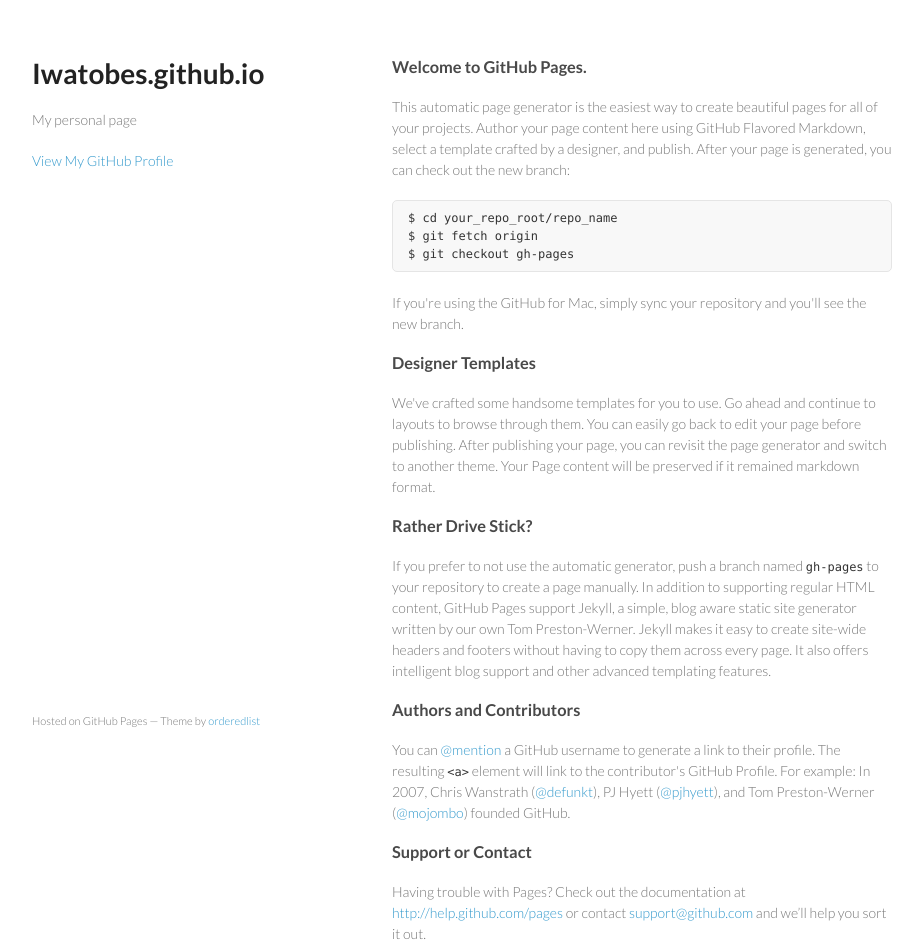
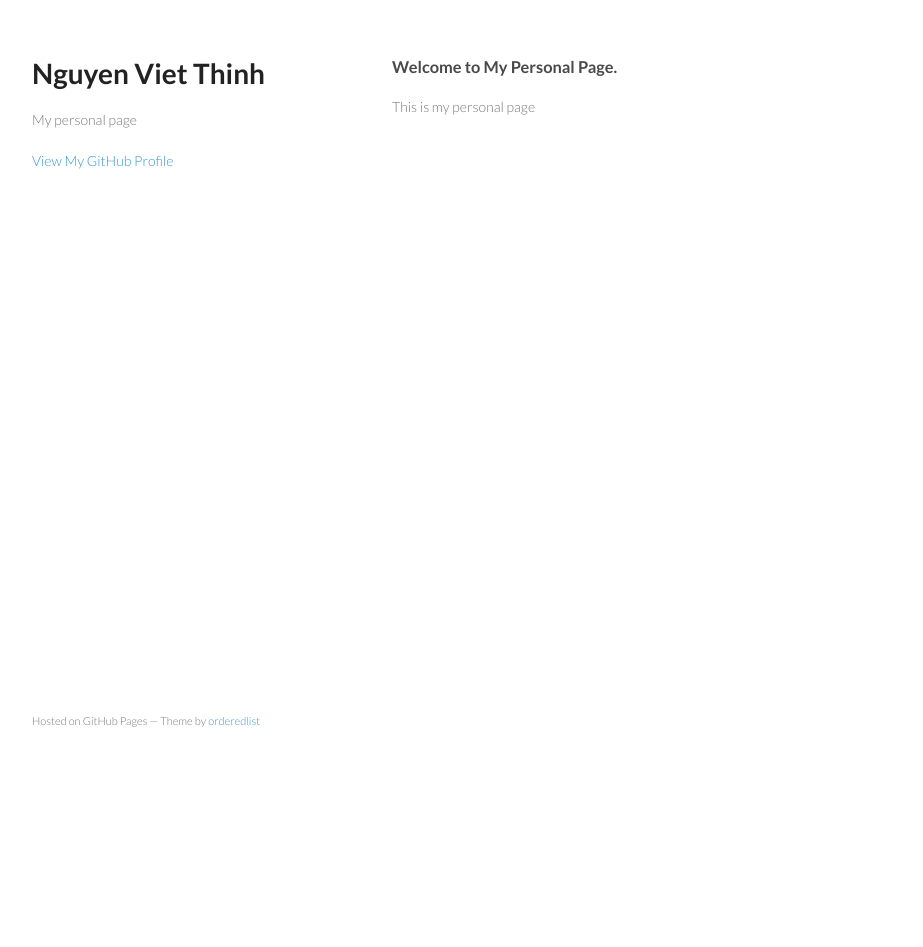
Before and after one commit to iwatobes/iwatobes.github.io, a plain HTML site: page index.html in a window 1280 px wide. Shown: the whole page, without its empty margins (178-1101 px from the left). After the commit the page ends 800 px from the top, so only its background shows below. Drawn offline with Linux system fonts and the light colour scheme.

Commit message:
Clean up index.html

```diff
--- a/index.html
+++ b/index.html
@@ -3,7 +3,7 @@
   <head>
     <meta charset="utf-8">
     <meta http-equiv="X-UA-Compatible" content="chrome=1">
-    <title>Iwatobes.github.io by iwatobes</title>
+    <title>Hella Issues</title>
 
     <link rel="stylesheet" href="stylesheets/styles.css">
     <link rel="stylesheet" href="stylesheets/pygment_trac.css">
@@ -15,7 +15,7 @@
   <body>
     <div class="wrapper">
       <header>
-        <h1>Iwatobes.github.io</h1>
+        <h1>Nguyen Viet Thinh</h1>
         <p>My personal page</p>
 
 
@@ -24,36 +24,12 @@
       </header>
       <section>
         <h3>
-<a name="welcome-to-github-pages" class="anchor" href="#welcome-to-github-pages"><span class="octicon octicon-link"></span></a>Welcome to GitHub Pages.</h3>
+<a name="welcome-to-github-pages" class="anchor" href="#welcome-to-github-pages"><span class="octicon octicon-link"></span></a>Welcome to My Personal Page.</h3>
 
-<p>This automatic page generator is the easiest way to create beautiful pages for all of your projects. Author your page content here using GitHub Flavored Markdown, select a template crafted by a designer, and publish. After your page is generated, you can check out the new branch:</p>
+<p>This is my personal page</p>
 
-<pre><code>$ cd your_repo_root/repo_name
-$ git fetch origin
-$ git checkout gh-pages
-</code></pre>
 
-<p>If you're using the GitHub for Mac, simply sync your repository and you'll see the new branch.</p>
 
-<h3>
-<a name="designer-templates" class="anchor" href="#designer-templates"><span class="octicon octicon-link"></span></a>Designer Templates</h3>
-
-<p>We've crafted some handsome templates for you to use. Go ahead and continue to layouts to browse through them. You can easily go back to edit your page before publishing. After publishing your page, you can revisit the page generator and switch to another theme. Your Page content will be preserved if it remained markdown format.</p>
-
-<h3>
-<a name="rather-drive-stick" class="anchor" href="#rather-drive-stick"><span class="octicon octicon-link"></span></a>Rather Drive Stick?</h3>
-
-<p>If you prefer to not use the automatic generator, push a branch named <code>gh-pages</code> to your repository to create a page manually. In addition to supporting regular HTML content, GitHub Pages support Jekyll, a simple, blog aware static site generator written by our own Tom Preston-Werner. Jekyll makes it easy to create site-wide headers and footers without having to copy them across every page. It also offers intelligent blog support and other advanced templating features.</p>
-
-<h3>
-<a name="authors-and-contributors" class="anchor" href="#authors-and-contributors"><span class="octicon octicon-link"></span></a>Authors and Contributors</h3>
-
-<p>You can <a href="https://github.com/blog/821" class="user-mention">@mention</a> a GitHub username to generate a link to their profile. The resulting <code>&lt;a&gt;</code> element will link to the contributor's GitHub Profile. For example: In 2007, Chris Wanstrath (<a href="https://github.com/defunkt" class="user-mention">@defunkt</a>), PJ Hyett (<a href="https://github.com/pjhyett" class="user-mention">@pjhyett</a>), and Tom Preston-Werner (<a href="https://github.com/mojombo" class="user-mention">@mojombo</a>) founded GitHub.</p>
-
-<h3>
-<a name="support-or-contact" class="anchor" href="#support-or-contact"><span class="octicon octicon-link"></span></a>Support or Contact</h3>
-
-<p>Having trouble with Pages? Check out the documentation at <a href="http://help.github.com/pages">http://help.github.com/pages</a> or contact <a href="mailto:support@github.com">support@github.com</a> and we’ll help you sort it out.</p>
       </section>
       <footer>
         <p><small>Hosted on GitHub Pages &mdash; Theme by <a href="https://github.com/orderedlist">orderedlist</a></small></p>
```
